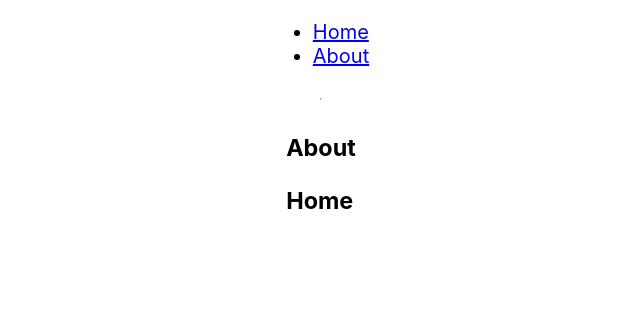
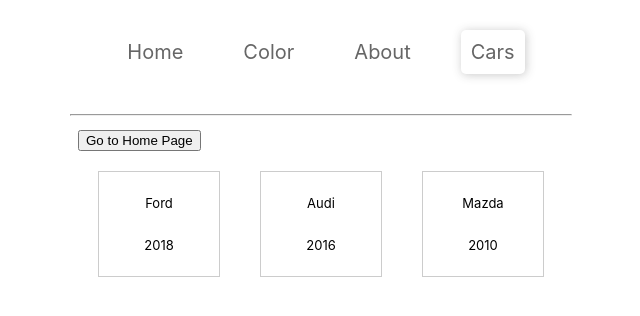
Before and after one commit to dedmosay/ReactRouter, a React (Create React App) app in the folder app/: page /cars in a window 1280 px wide. Shown: the top 316 px of the page, without its empty margins (319-959 px from the left). Built offline with nearby package versions, Linux system fonts and the light colour scheme.

Commit message:
add routing

```diff
--- a/app/src/App.scss
+++ /dev/null
@@ -1,8 +0,0 @@
-.App {
-    margin: 0;
-    display: flex;
-    justify-content: center;
-    align-items: center;
-    flex-direction: column;
-    font-size: 20px;
-}
--- /dev/null
+++ b/app/src/components/Car.jsx
@@ -0,0 +1,14 @@
+import { withRouter } from 'react-router-dom';
+
+const Car = (props) => {
+return (<div className="Car"
+        onClick={()=> props.history.push({
+            pathname: "/cars/"+props.name.toLowerCase()
+        })}
+    >
+        <p>{props.name}</p>
+        <p>{props.year}</p>
+    </div>);
+}
+
+export default withRouter(Car);
--- /dev/null
+++ b/app/src/components/Cars.jsx
@@ -0,0 +1,44 @@
+import React, { Component } from "react";
+import Car from "./Car";
+
+class Cars extends Component {
+    state = {
+        cars: [
+            { name: 'Ford', year: 2018 },
+            { name: 'Audi', year: 2016 },
+            { name: 'Mazda', year: 2010 }
+        ]
+    }
+
+    goToHomePage = () => {
+        console.log(this.props)
+        this.props.history.push({
+            pathname: "/"
+        })
+    }
+
+    render() {
+
+        return (
+            <div>
+                <button onClick={this.goToHomePage}>Go to Home Page</button>
+                <div className="Cars">
+                {
+                    this.state.cars.map((car, index) => {
+                        return <Car key={index}
+                            name={car.name}
+                            year={car.year}
+                            pathname={car.name}
+                            // вместо того чтобы передавать все props - можно в компоненте Car добавить
+                            // import { withRouter } from 'react-router-dom' А данный компонент обернуть в withRouter
+                            // {...this.props}
+                        />
+                    })
+                }
+                </div>
+            </div>
+        );
+    }
+}
+
+export default Cars;
--- /dev/null
+++ b/app/src/components/Color.jsx
@@ -0,0 +1,3 @@
+const Color = () => <h3>Color</h3>;
+
+export default Color;
--- a/app/src/containers/App.js
+++ b/app/src/containers/App.js
@@ -1,26 +1,43 @@
 import React, { Component } from "react";
+import { Route, NavLink } from 'react-router-dom';
 import About from "../components/About";
-import Cars from "../components/Home";
-import "../App.scss";
+import Cars from "../components/Cars";
+import Color from "../components/Color";
+import Home from "../components/Home";
+import "../style.scss";
 
 class App extends Component {
   render() {
     return (
       <div className="App">
+        <div className="App__navigate">
           <nav>
             <ul>
               <li>
-              <a href="/">Home</a>
+                <NavLink to="/" exact>Home</NavLink>
               </li>
               <li>
-              <a href="/about">About</a>
+                <NavLink to="/color" activeStyle={{color: 'green', backgroundColor: 'yellow'}} >Color</NavLink>
+              </li>
+              <li>
+                <NavLink to={{
+                  pathname: '/about',
+                  search: '?a=1&b=2',
+                  hash: 'wfm-hash'
+                }}>About</NavLink>
+              </li>
+              <li>
+                <NavLink to="/cars" >Cars</NavLink>
               </li>
             </ul>
           </nav>
-        <hr/>
+        </div>
+        <hr />
         <div>
-          <About />
-          <Cars />
+          <Route path="/" exact component={Home}/>
+          <Route path="/color" component={Color}/>
+          <Route path="/about" component={About}/>
+          <Route path="/cars" component={Cars}/>
         </div>
       </div>
     );
--- /dev/null
+++ b/app/src/style.scss
@@ -0,0 +1,50 @@
+.App {
+    margin: 0;
+    display: flex;
+    justify-content: center;
+    align-items: center;
+    flex-direction: column;
+    font-size: 20px;
+    hr {
+        width: 500px;
+    }
+    &__navigate nav ul{
+        display: flex;
+        justify-content: center;
+        align-items: center;
+        padding-inline-start: 0px;
+        li {
+            padding: 20px;
+            list-style: none;
+        }
+
+    }
+    a {
+        padding: 10px;
+        border-radius: 5px;
+        text-decoration: none;
+        color: #666;
+    }
+    a:hover {
+        color: #333;
+    }
+    a.active{
+        box-shadow: rgba(51, 51, 51, 0.26) 1px 1px 10px 0.1px ;
+    }
+}
+
+.Cars {
+    display: flex;
+}
+
+.Car {
+    border: 1px solid #ccc;
+    width: 100px;
+    padding: 10px;
+    font-size: 13px;
+    display: flex;
+    flex-direction: column;
+    justify-content: center;
+    align-items: center;
+    margin: 20px;
+}
```
Lines whose indentation alone changed are shown as unchanged.
